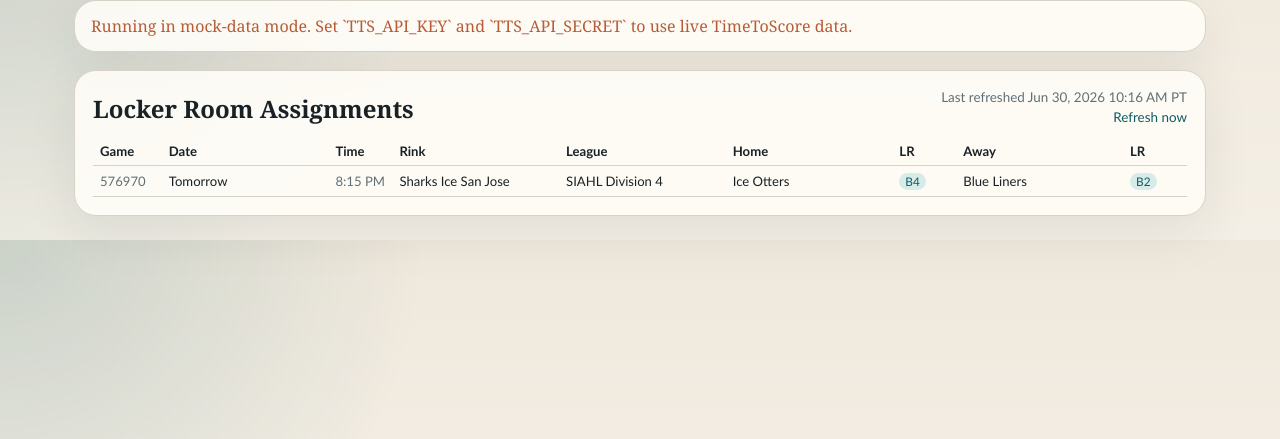
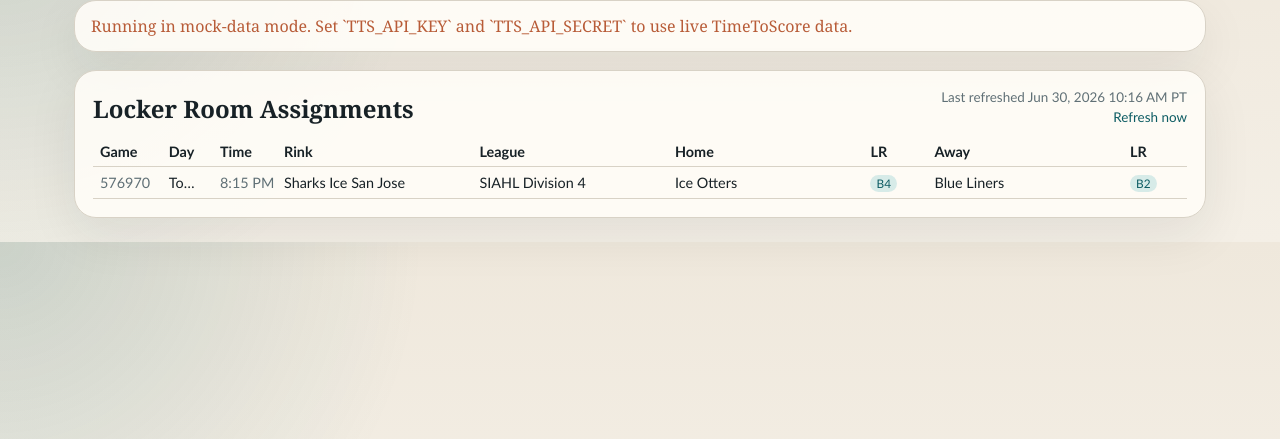
Before and after one commit to fredhope2000/siahl-tts, a FastAPI app: page /locker-rooms in a window 1280 px wide. Shown: the part 93-532 px from the top of the page. Run offline with FastAPI, Linux system fonts and the light colour scheme.

Commit message:
more locker room fixes

```diff
--- a/app/static/css/site.css
+++ b/app/static/css/site.css
@@ -442,7 +442,7 @@ a:hover {
 }
 
 .data-table .col-locker-date {
-  width: auto;
+  width: 3.2rem;
 }
 
 .data-table .col-locker-time,
@@ -531,7 +531,7 @@ a:hover {
 
 .locker-room-table {
   min-width: 0;
-  font-size: 0.82rem;
+  font-size: 0.9rem;
 }
 
 .locker-room-table th,
--- a/app/templates/locker_rooms.html
+++ b/app/templates/locker_rooms.html
@@ -18,7 +18,7 @@
       <thead>
         <tr>
           <th class="col-locker-game">Game</th>
-          <th class="col-locker-date">Date</th>
+          <th class="col-locker-date">Day</th>
           <th class="col-locker-time">Time</th>
           <th class="col-locker-rink">Rink</th>
           <th class="col-locker-league">League</th>
@@ -32,16 +32,17 @@
         {% for assignment in assignments %}
         {% set short_date = assignment.date_label.split(",")[0] if assignment.date_label else "-" %}
         {% set short_rink = assignment.rink|replace("San Jose ", "") if assignment.rink else "-" %}
+        {% set short_league = assignment.league|replace("SIAHL@SJ Division ", "D") if assignment.league else "-" %}
         <tr>
           <td class="muted-cell">{{ assignment.game_id }}</td>
           <td
             data-time="{{ assignment.time_label or '-' }}"
             data-rink="{{ short_rink }}"
-            data-league="{{ assignment.league or '-' }}"
+            data-league="{{ short_league }}"
           >{{ short_date }}</td>
           <td class="muted-cell">{{ assignment.time_label or "-" }}</td>
           <td>{{ short_rink }}</td>
-          <td>{{ assignment.league or "-" }}</td>
+          <td>{{ short_league }}</td>
           <td>{{ assignment.home_team_name }}</td>
           <td>{% if assignment.home_locker_room %}<span class="game-locker-room">{{ assignment.home_locker_room }}</span>{% else %}-{% endif %}</td>
           <td>{{ assignment.away_team_name }}</td>
```
